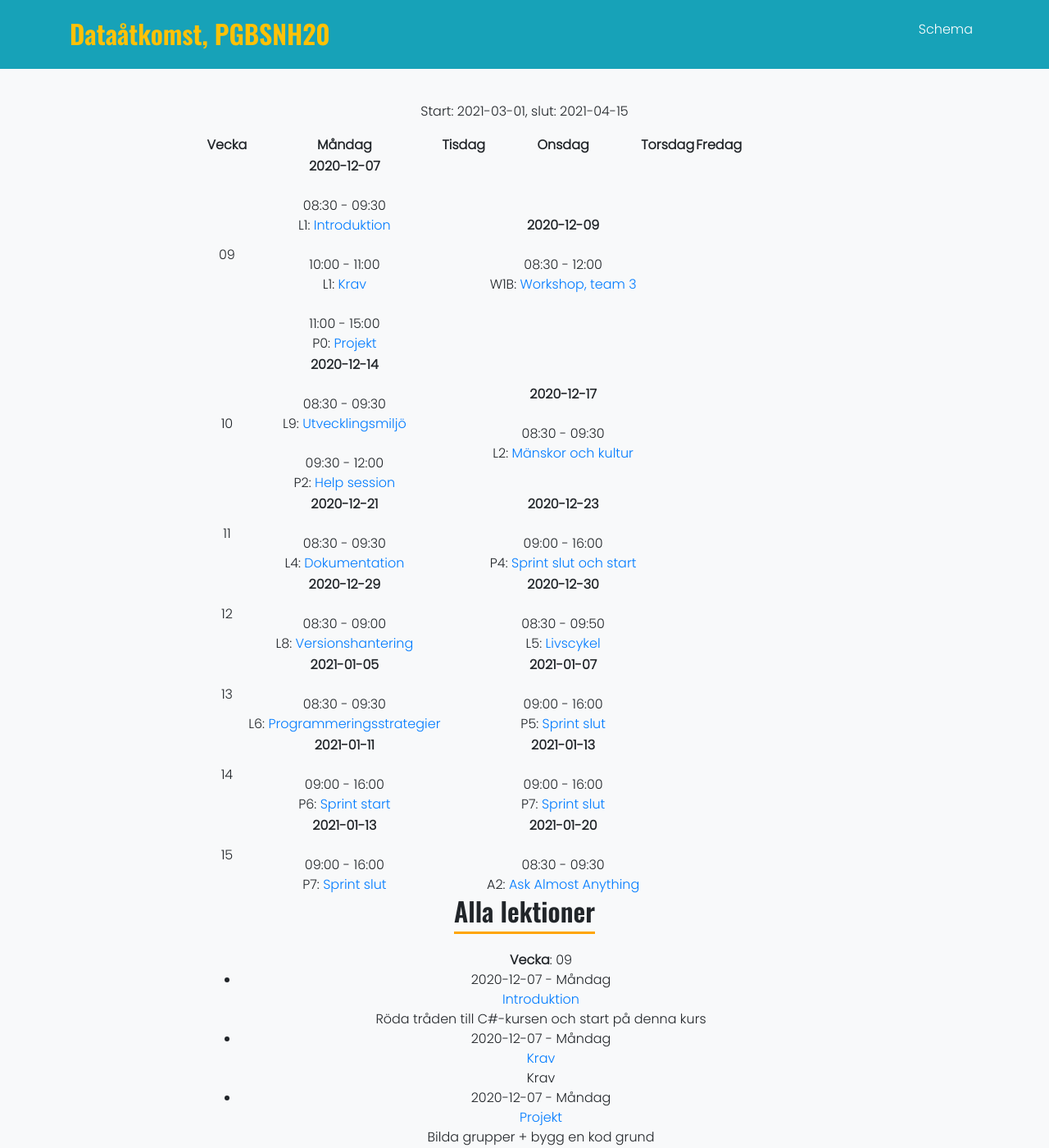
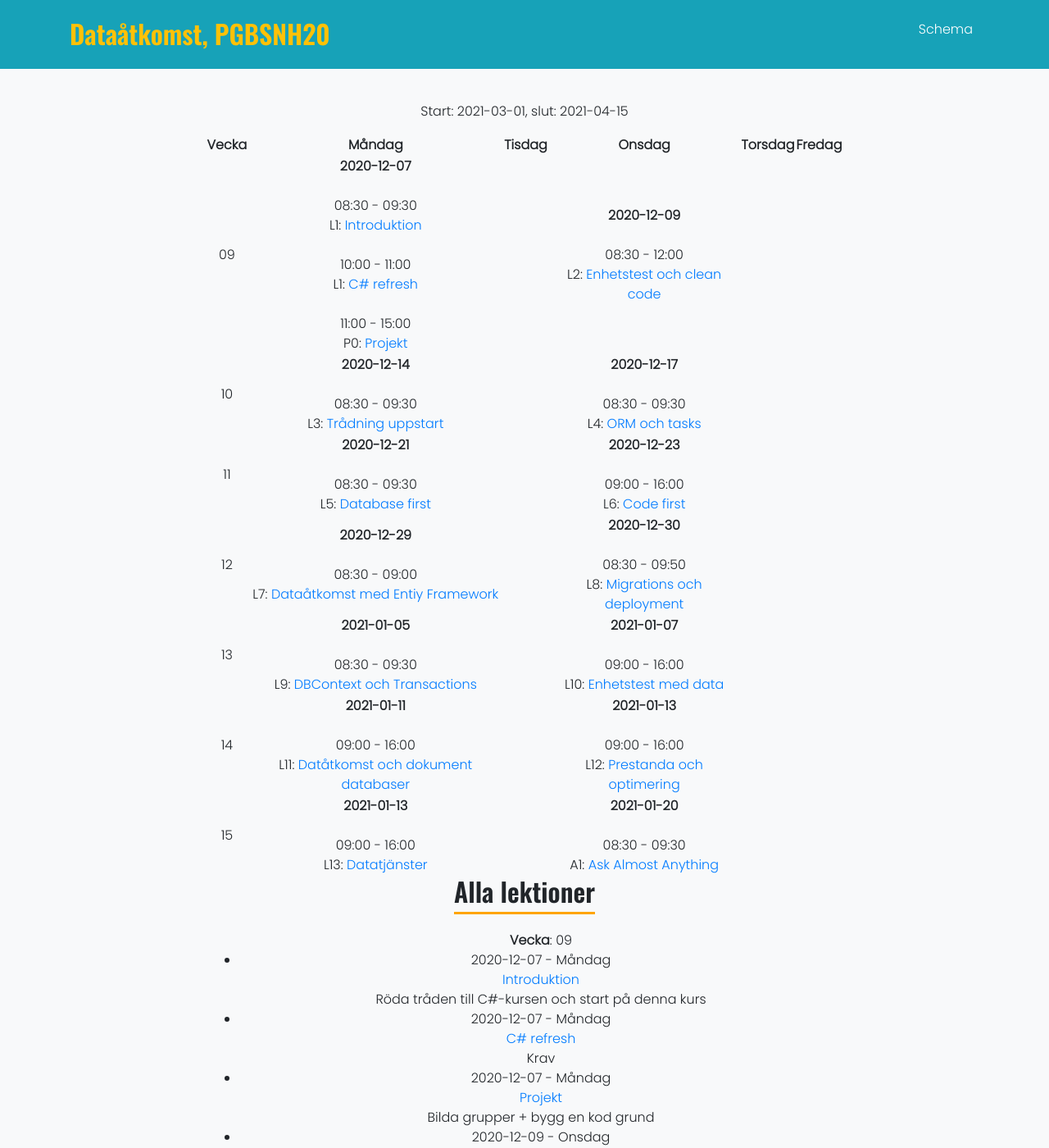
Before and after one commit to PGBSNH20/PGBSNH20-dataatkomst, a Jekyll site: the page built from schedule.md, in a window 1280 px wide and 1400 px high. Shown: the whole window at 82% size. Built offline with Jekyll 4.4.1, drawn with Linux system fonts in a browser that asks for light colours; some of the changed text lies outside the part shown.

Commit message:
Updates schedule

```diff
--- a/_data/schedule.yml
+++ b/_data/schedule.yml
@@ -16,7 +16,7 @@ weeks:
       description: "Röda tråden till C#-kursen och start på denna kurs"
       start-full: 20201207T083000
       end-full: 20201207T093000
-    - lecture: "Krav"
+    - lecture: "C# refresh"
       number: "L1"
       slug: ../lectures/introduction
       filename: Untitled
@@ -24,6 +24,7 @@ weeks:
       description: "Krav"
       start-full: 20201207T100000
       end-full: 20201207T110000
+      discussion: https://github.com/PGBSNH20/PGBSNH20-dataatkomst/discussions/3
     - lecture: "Projekt"
       number: "P0"
       slug: ../assignments/project
@@ -39,8 +40,8 @@ weeks:
   - day: 2021-03-03
     weekday: "Onsdag"
     lectures:
-    - lecture: "Workshop, team 3"
-      number: "W1B"
+    - lecture: "Enhetstest och clean code"
+      number: "L2"
       slug: ../workshops/workshop1b
       filename: Untitled
       dirname: untitled-lecture
@@ -59,30 +60,22 @@ weeks:
   - day: 2021-03-08
     weekday: "Måndag"
     lectures:
-    - lecture: "Utvecklingsmiljö"
-      number: "L9"
+    - lecture: "Trådning uppstart"
+      number: "L3"
       slug: ../lectures/enviroments
       filename: Untitled
       dirname: untitled-lecture
       description: "IDE, test system"
       start-full: 20201214T083000
       end-full: 20201214T093000
-    - lecture: "Help session"
-      number: "P2"
-      slug: ../assignments/project
-      filename: Untitled
-      dirname: untitled-lecture
-      description: "Daily standup 2020-12-14"
-      start-full: 20201214T093000
-      end-full: 20201214T120000
   - day: 2021-03-09
     weekday: "Tisdag"
     lectures: null
   - day: 2021-03-10
     weekday: "Onsdag"
     lectures:
-    - lecture: "Mänskor och kultur"
-      number: "L2"
+    - lecture: "ORM och tasks"
+      number: "L4"
       slug: ../lectures/people
       filename: Untitled
       dirname: untitled-lecture
@@ -101,8 +94,8 @@ weeks:
   - day: 2021-03-15
     weekday: "Måndag"
     lectures:
-    - lecture: "Dokumentation"
-      number: "L4"
+    - lecture: "Database first"
+      number: "L5"
       slug: ../lectures/documentation
       filename: Untitled
       dirname: untitled-lecture
@@ -115,8 +108,8 @@ weeks:
   - day: 2021-03-17
     weekday: "Onsdag"
     lectures:
-    - lecture: "Sprint slut och start"
-      number: "P4"
+    - lecture: "Code first"
+      number: "L6"
       slug: ../assignments/project
       filename: Untitled
       dirname: untitled-lecture
@@ -135,8 +128,8 @@ weeks:
   - day: 2021-03-22
     weekday: "Måndag"
     lectures:
-    - lecture: "Versionshantering"
-      number: "L8"
+    - lecture: "Dataåtkomst med Entiy Framework"
+      number: "L7"
       slug: ../lectures/versioncontroll
       filename: Untitled
       dirname: untitled-lecture
@@ -149,8 +142,8 @@ weeks:
   - day: 2021-03-24
     weekday: "Onsdag"
     lectures:
-    - lecture: "Livscykel"
-      number: "L5"
+    - lecture: "Migrations och deployment"
+      number: "L8"
       slug: ../lectures/lifecycle
       filename: Untitled
       dirname: untitled-lecture
@@ -169,8 +162,8 @@ weeks:
   - day: 2021-03-29
     weekday: "Måndag"
     lectures:
-    - lecture: "Programmeringsstrategier"
-      number: "L6"
+    - lecture: "DBContext och Transactions"
+      number: "L9"
       slug: ../lectures/strategies
       filename: Untitled
       dirname: untitled-lecture
@@ -182,11 +175,9 @@ weeks:
     lectures: null
   - day: 2021-03-31
     lectures:
-    - lecture: "Sprint slut"
-      number: "P5"
+    - lecture: "Enhetstest med data"
+      number: "L10"
       slug: ../assignments/project
-      start-time: "08:30"
-      end-time: "11:00"
       length: 150
       filename: Untitled
       dirname: untitled-lecture
@@ -205,8 +196,8 @@ weeks:
   - day: 2021-04-05
     weekday: "Måndag"
     lectures:
-    - lecture: "Sprint start"
-      number: "P6"
+    - lecture: "Datåtkomst och dokument databaser"
+      number: "L11"
       slug: ../assignments/project
       filename: Untitled
       dirname: untitled-lecture
@@ -219,8 +210,8 @@ weeks:
   - day: 2021-04-07
     weekday: "Onsdag"
     lectures:
-    - lecture: "Sprint slut"
-      number: "P7"
+    - lecture: "Prestanda och optimering"
+      number: "L12"
       slug: ../assignments/project
       start-time: "08:30"
       end-time: "11:00"
@@ -242,8 +233,8 @@ weeks:
   - day: 2021-04-12
     weekday: "Måndag"
     lectures:
-    - lecture: "Sprint slut"
-      number: "P7"
+    - lecture: "Datatjänster"
+      number: "L13"
       slug: ../assignments/project
       start-time: "08:30"
       end-time: "11:00"
@@ -260,7 +251,7 @@ weeks:
     weekday: "Onsdag"
     lectures:
     - lecture: "Ask Almost Anything"
-      number: "A2"
+      number: "A1"
       slug: ../aaa/2/
       filename: Untitled
       dirname: untitled-lecture
```
Also changed, not shown: lectures/introduction.md (+5 -6 lines).
